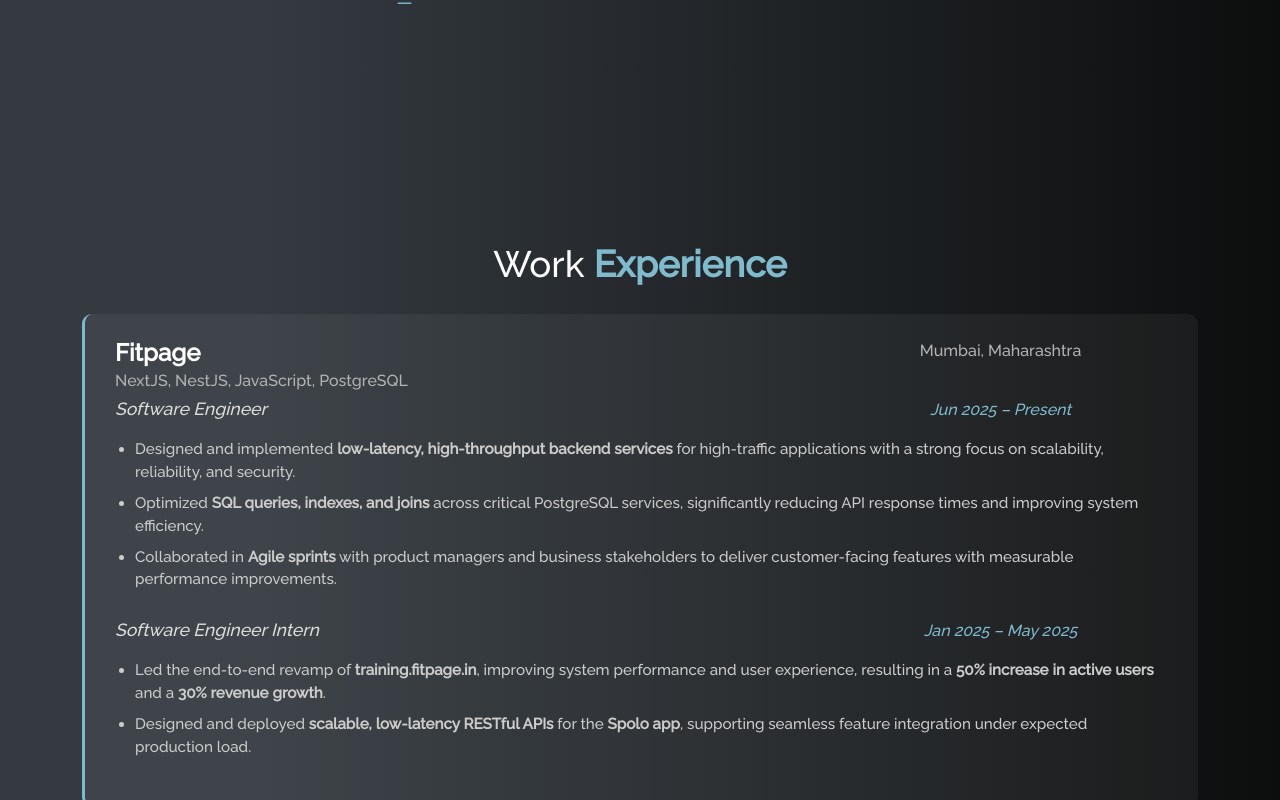
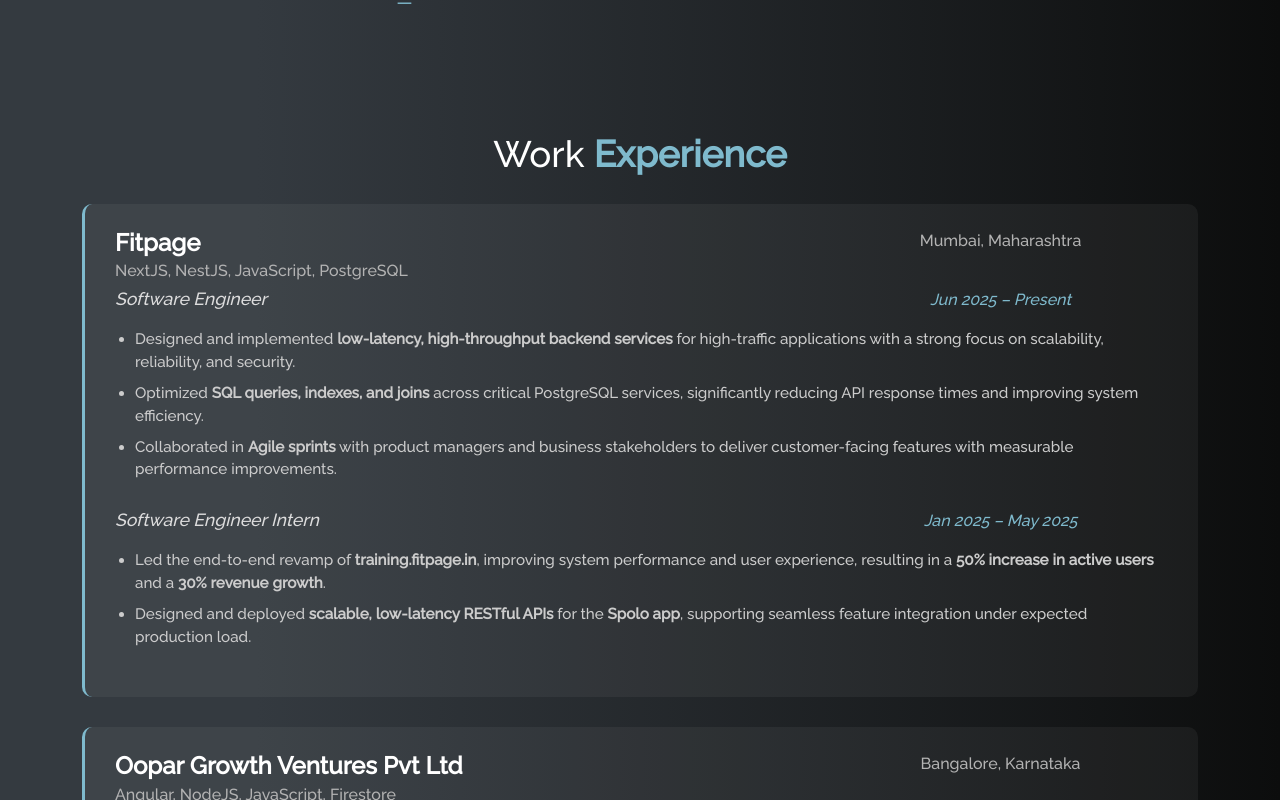
Before and after one commit to Margesh06/Personal_Portfolio, a React (Create React App) app: page / in a window 1280 px wide. Shown: the part 1460-2260 px from the top of the page. Built offline with nearby package versions, Linux system fonts and the light colour scheme.

Commit message:
Refactor padding in project, resume, and tech sections for improved layout

```diff
--- a/src/style.css
+++ b/src/style.css
@@ -445,8 +445,6 @@
 /* --------- */
 .project-section {
   position: relative !important;
-  padding-top: 150px !important;
-  padding-bottom: 30px !important;
 }
 
 .project-card {
@@ -601,15 +599,12 @@
 
 .resume-section {
   position: relative !important;
-  padding-top: 110px !important;
-  padding-bottom: 30px !important;
   color: white !important;
 }
 
 .tech-section {
   position: relative !important;
-  padding-top: 110px !important;
-  padding-bottom: 30px !important;
+  padding-top: 60px !important;
   color: white !important;
 }
 
```
